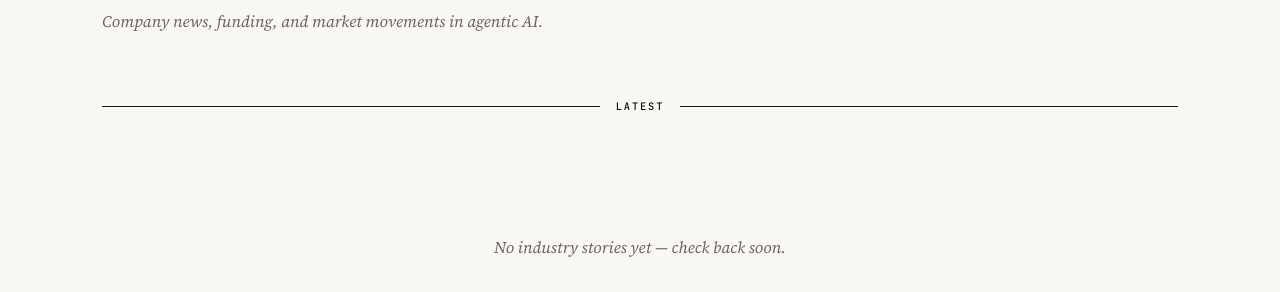
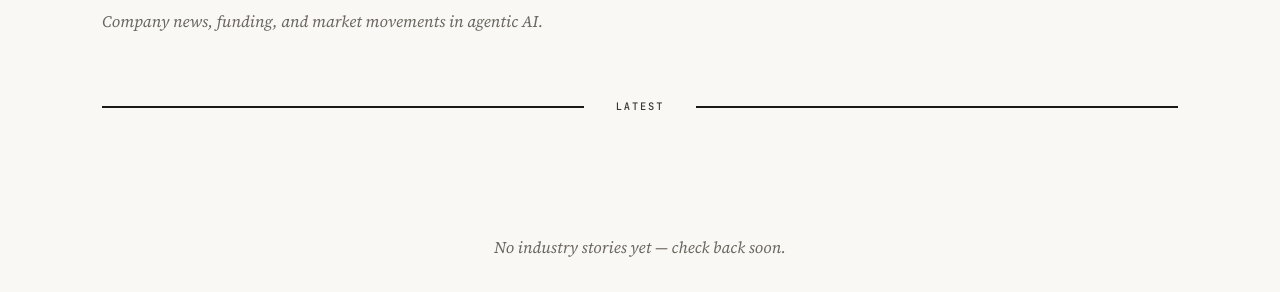
Before and after one commit to christbt79/agentic-times, a Jekyll site: the page built from industry/index.html, in a window 1280 px wide. Shown: the part 382-674 px from the top of the page. Built offline with Jekyll 4.4.1, drawn with Linux system fonts in a browser that asks for light colours; some web fonts are replaced.

Commit message:
Section divider update style.css

```diff
--- a/assets/css/style.css
+++ b/assets/css/style.css
@@ -168,8 +168,8 @@ img { max-width: 100%; height: auto; display: block; }
    ============================================ */
 
 .section-divider { display: flex; align-items: center; gap: 1rem; margin: 1rem 0 0.5rem; grid-column: 1 / -1; }
-.section-divider::before, .section-divider::after { content: ''; flex: 1; height: 1px; background: var(--rule); }
-.section-divider span { font-family: var(--font-mono); font-size: 0.65rem; font-weight: 500; letter-spacing: 0.18em; text-transform: uppercase; color: var(--ink); white-space: nowrap; font-style: normal; }
+.section-divider::before, .section-divider::after { content: ''; flex: 1; height: 2px; background: var(--rule); }
+.section-divider span { font-family: var(--font-mono); font-size: 0.65rem; font-weight: 500; letter-spacing: 0.18em; text-transform: uppercase; color: var(--ink-light); white-space: nowrap; font-style: normal; background: var(--paper); padding: 0 1rem; }
 
 /* ============================================
    THREE COLUMN GRID
```
